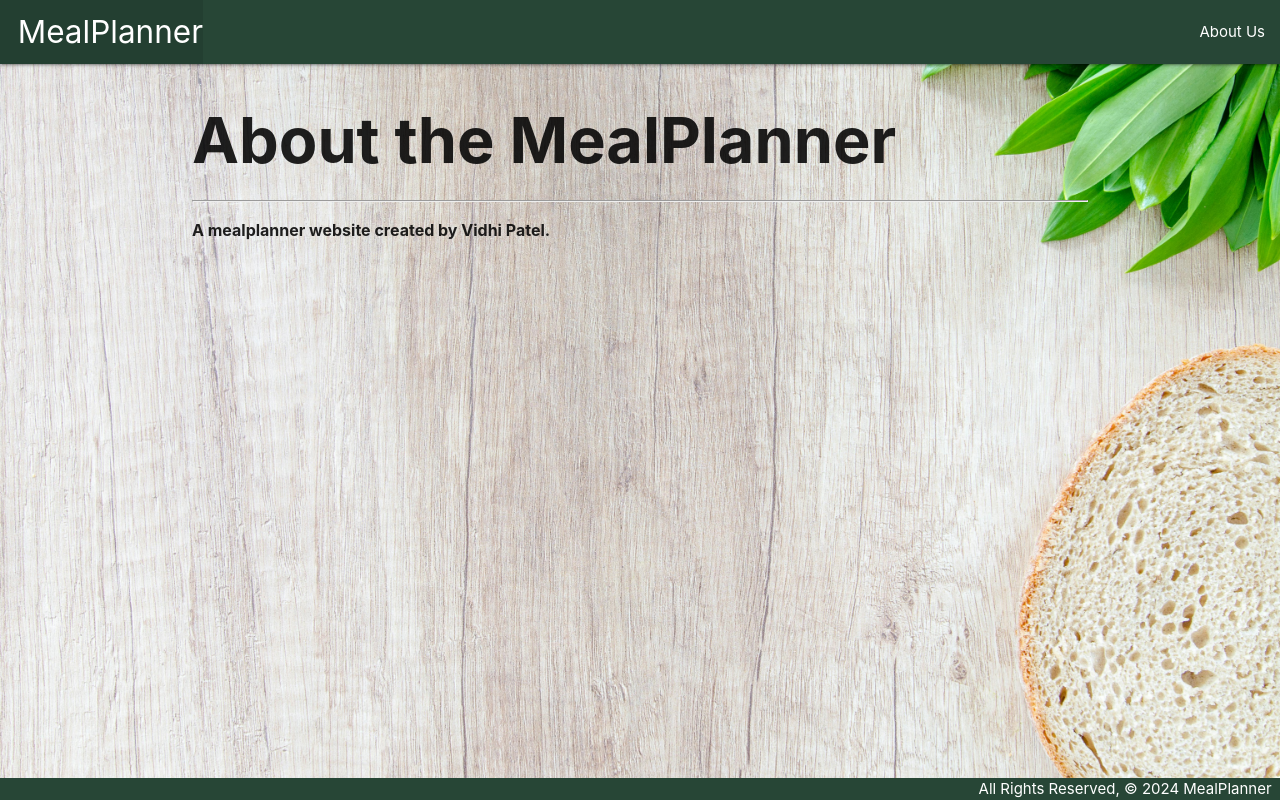
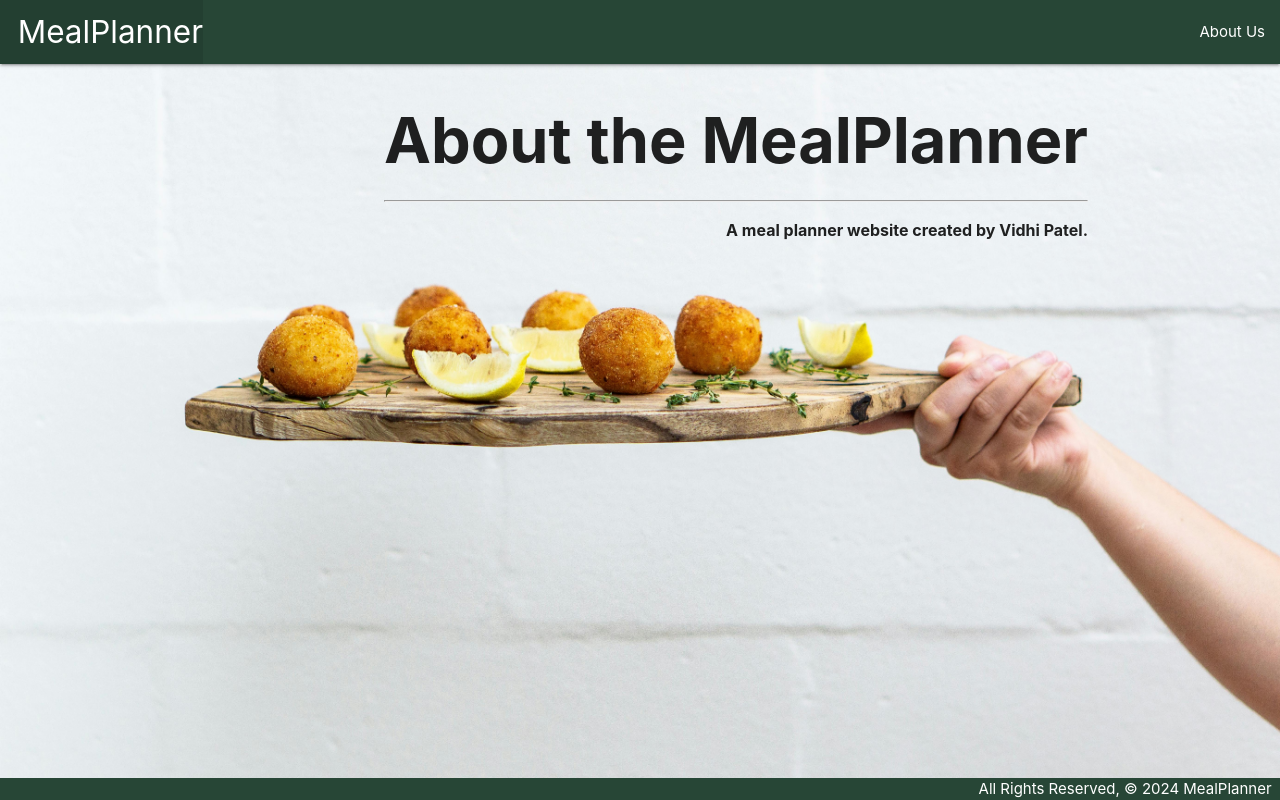
Before and after one commit to vidhipatel1999/foodplanner, a Django app: page /about/ in a window 1280 px wide. Run offline with Django 4.2, Linux system fonts and the light colour scheme.

Commit message:
Add wallpaper for About page

```diff
--- a/main_app/static/css/style.css
+++ b/main_app/static/css/style.css
@@ -24,3 +24,17 @@ p {
   font-size: 2vh;
   font-weight: bold;
 }
+
+.about-page {
+  background-image: url('../images/aboutpic.jpg');  /* Make sure the path is correct */
+  background-size: cover;  /* Cover the entire page */
+  background-position: center;  /* Center the background image */
+}
+
+.about-page .about-content {
+  text-align: right;
+  font-size: 0.9rem;
+  margin-left: auto;  /* Ensures content is pushed to the right */
+  width: fit-content;  /* Only as wide as the content itself */
+  padding-right: 0;  /* No padding on the right */
+}
--- a/main_app/templates/about.html
+++ b/main_app/templates/about.html
@@ -1,7 +1,11 @@
 {% extends 'base.html' %}
 
+{% block body_class %}about-page{% endblock %}
+
 {% block content %}
-<h1>About the MealPlanner</h1>
-<hr>
-<p>A mealplanner website created by Vidhi Patel.</p>
+<div class="about-content">
+    <h1>About the MealPlanner</h1>
+    <hr>
+    <p>A meal planner website created by Vidhi Patel.</p>
+</div>
 {% endblock %}
--- a/main_app/templates/base.html
+++ b/main_app/templates/base.html
@@ -18,7 +18,7 @@
     }
   </style>
 </head>
-<body>
+<body class="{% block body_class %}{% endblock %}"></body>
   <header class="navbar-fixed">
     <nav>
       <div class="nav-wrapper">
```
Also changed, not shown: main_app/static/images/aboutpage.jpg (added), main_app/static/images/aboutpic.jpg (added).
